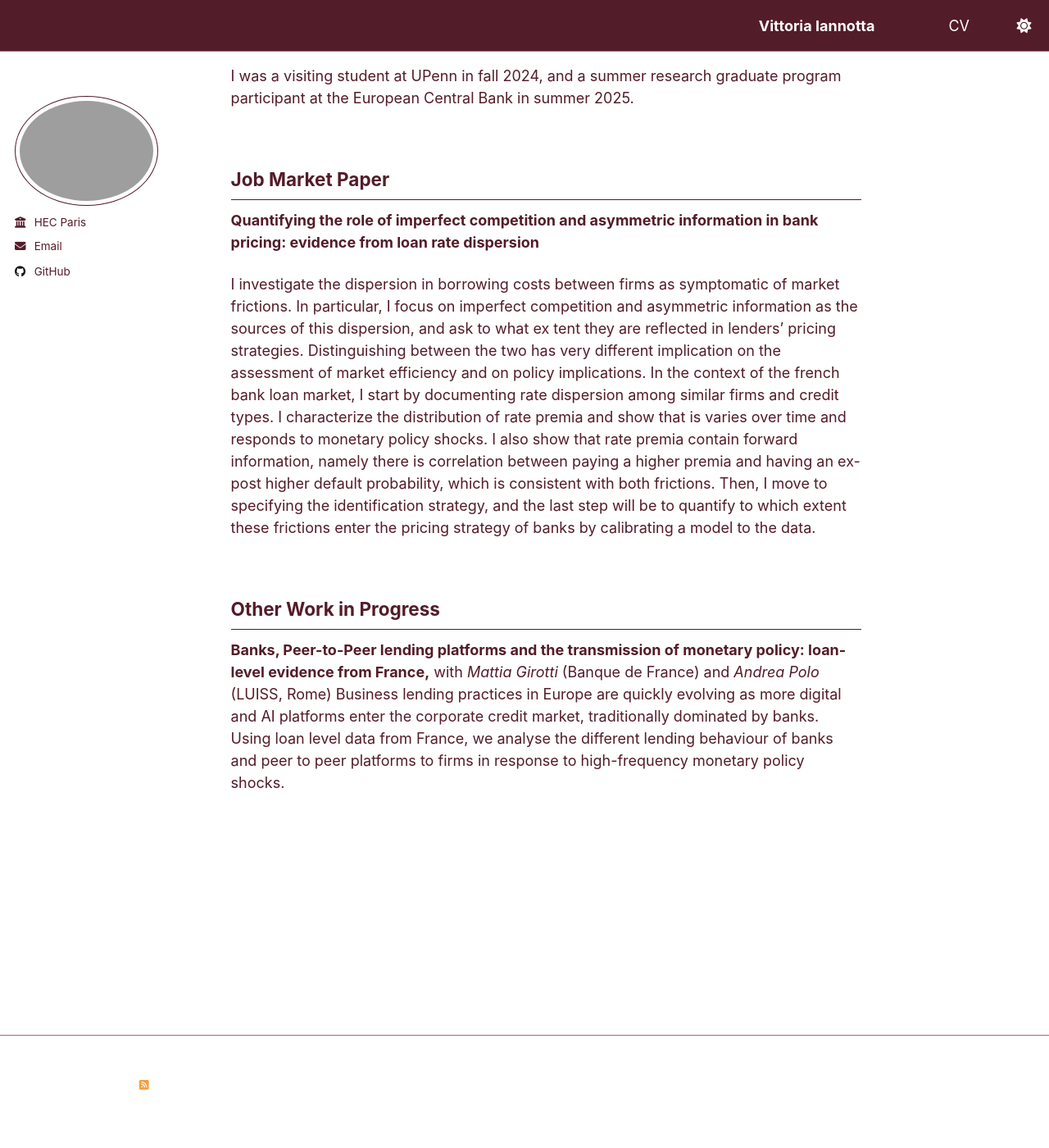
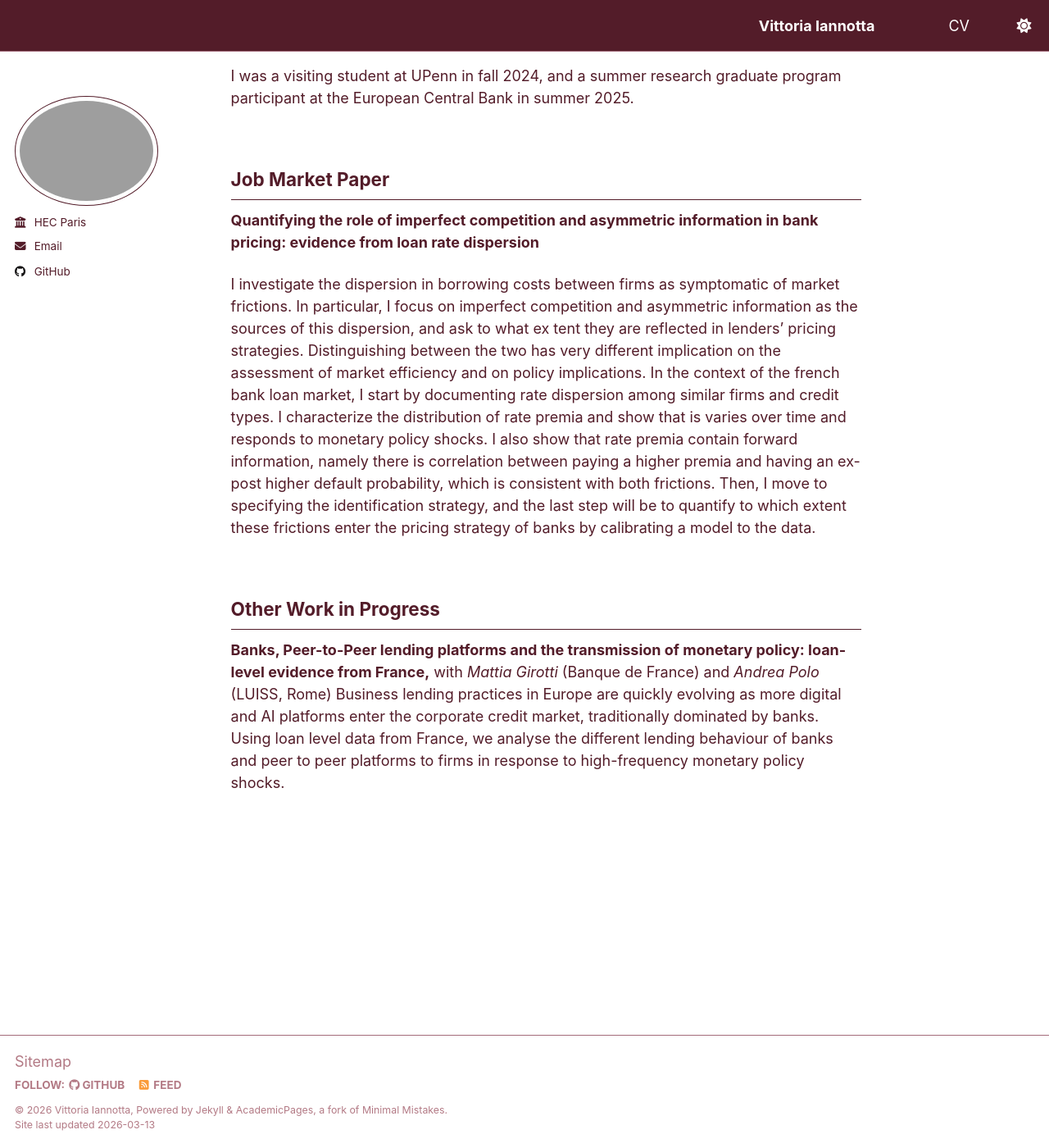
Before and after one commit to vittoriaiannotta/vittoriaiannotta.github.io, a Jekyll site: the page built from _pages/about.md, in a window 1280 px wide and 1400 px high, scrolled down 216 px. Shown: the whole window at 82% size. Built offline with Jekyll 4.4.1, drawn with Linux system fonts in a browser that asks for light colours.

Commit message:
Update _default.scss

```diff
--- a/_sass/theme/_default.scss
+++ b/_sass/theme/_default.scss
@@ -6,7 +6,7 @@
 $gray                       : #8b2e45; /* muted wine */
 $dark-gray                  : mix(#000, $gray, 40%); /* deeper wine */
 $darker-gray                : mix(#000, $gray, 60%); /* almost plum */
-$light-gray                 : #ffffff; /* dusty rose #b37a85; */
+$light-gray                 : #b37a85; /* dusty rose ; */
 $lighter-gray               : #ffffff; /* pale rose-gray mix(#fff, $gray, 90%) */
 
 /* Accent colors */
```
